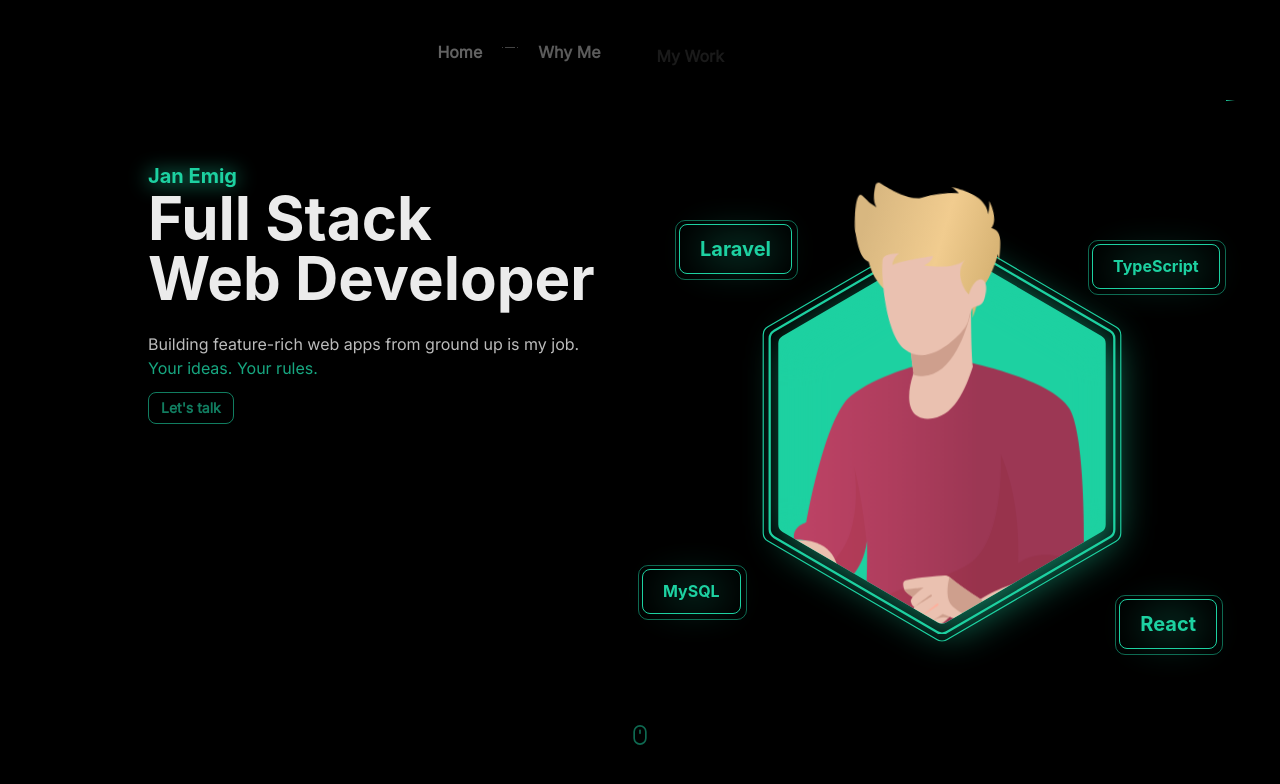
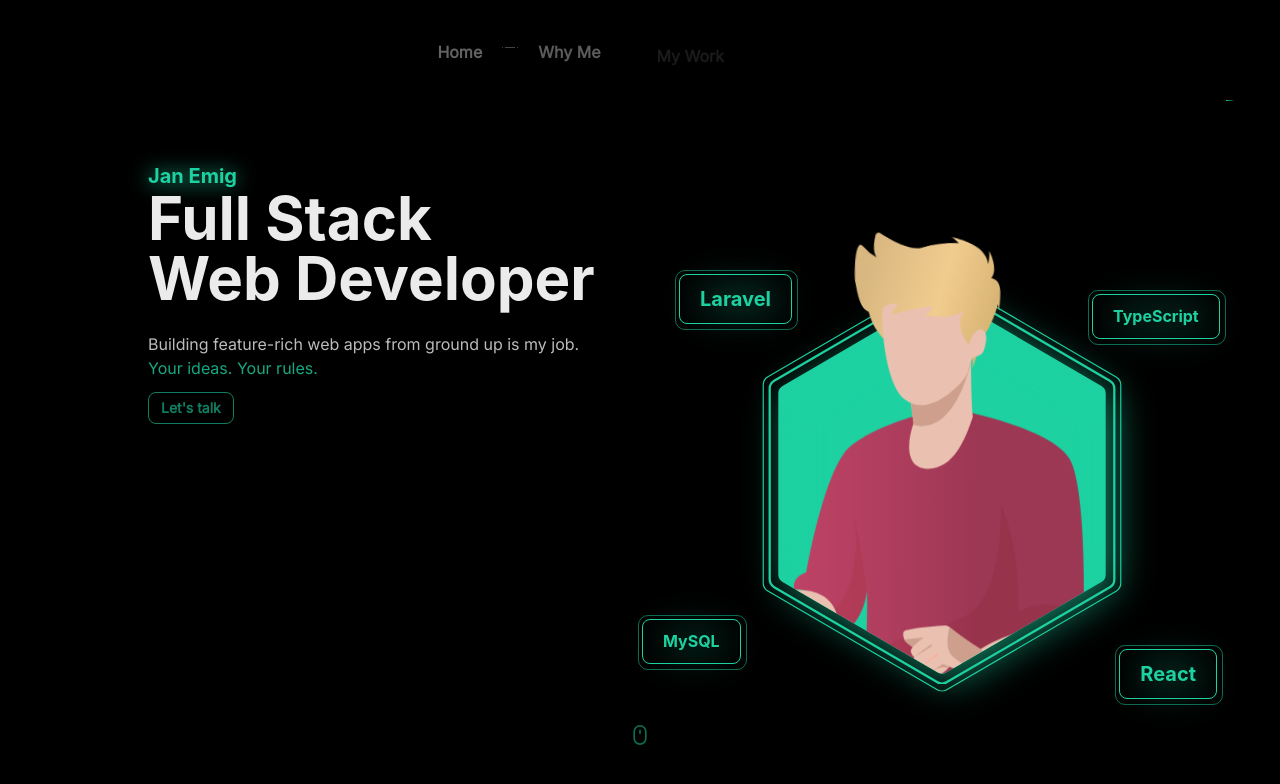
Before and after one commit to Jan-Emig/me, a React (Vite) app: page / in a window 1280 px wide. Shown: the top 784 px of the page. Built offline with nearby package versions, Linux system fonts and the light colour scheme.

Commit message:
feat: Greater right hero top margin

```diff
--- a/src/sections/subsections/HeroRight.tsx
+++ b/src/sections/subsections/HeroRight.tsx
@@ -90,7 +90,7 @@
                 initial={{ opacity: 0, top: '100px' }}
                 whileInView={{ opacity: 1, top: 0 }}
                 transition={{ delay: 4 } as any}
-                mt={{ base: '2rem', hero_sm: '130px'}}
+                mt={{ base: '2rem', hero_sm: '180px'}}
                 w={{ base: '', hero_sx: '230px', hero_sm: 'fit-content' }}
             >
                 <Box
```
